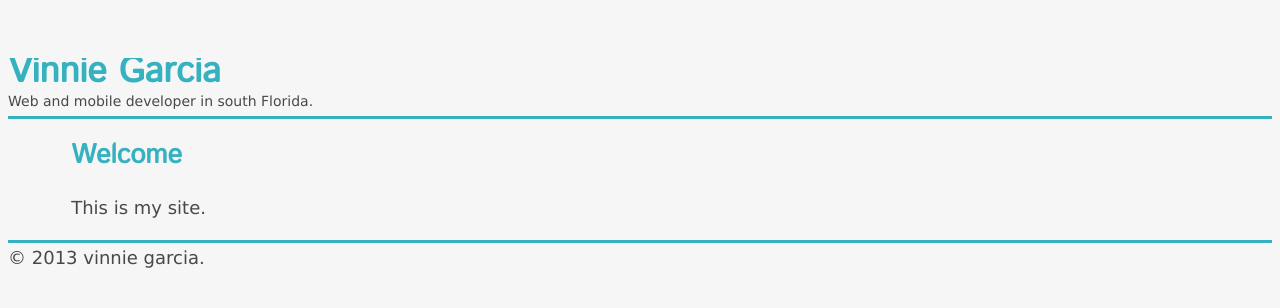
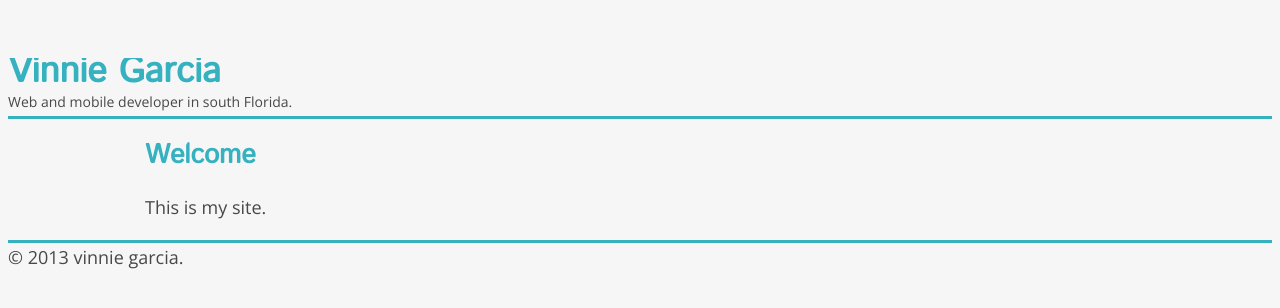
Before and after one commit to vinniegarcia/vinniegarcia.github.com, a Jekyll site: the page built from index.md, in a window 1280 px wide. Shown: the top 308 px of the page. Built offline with Jekyll 4.4.1, drawn with Linux system fonts in a browser that asks for light colours; some web fonts are replaced; Markdown is read by kramdown in place of the engine named in the settings.

Commit message:
font change

```diff
--- a/_layouts/default.html
+++ b/_layouts/default.html
@@ -4,7 +4,7 @@
 	<title>{{ title }}</title>
 	<meta charset="utf-8">
 	<meta name="viewport" content="width=device-width">
-	<link href="http://fonts.googleapis.com/css?family=Muli" rel="stylesheet" type="text/css">
+	<link href="http://fonts.googleapis.com/css?family=Open+Sans" rel="stylesheet" type="text/css">
 	<link href="http://fonts.googleapis.com/css?family=Istok+Web" rel="stylesheet" type="text/css">
 	<link href="css/main.css" rel="stylesheet">
 </head>
--- a/css/main.css
+++ b/css/main.css
@@ -2,7 +2,7 @@
 body {
 	color: #484848;
 	background: #f6f6f6;
-	font: 18px/29px Muli, Avenir, Verdana, Geneva, sans-serif;
+	font: 18px/29px 'Open Sans', Avenir, Verdana, Geneva, sans-serif;
 }
 
 h1, h2, h3, h4, h5, h6 {
@@ -12,7 +12,7 @@ h1, h2, h3, h4, h5, h6 {
 
 #main {
 	margin: auto;
-	width: 90%;
+	max-width: 55em;
 }
 
 header {
```
